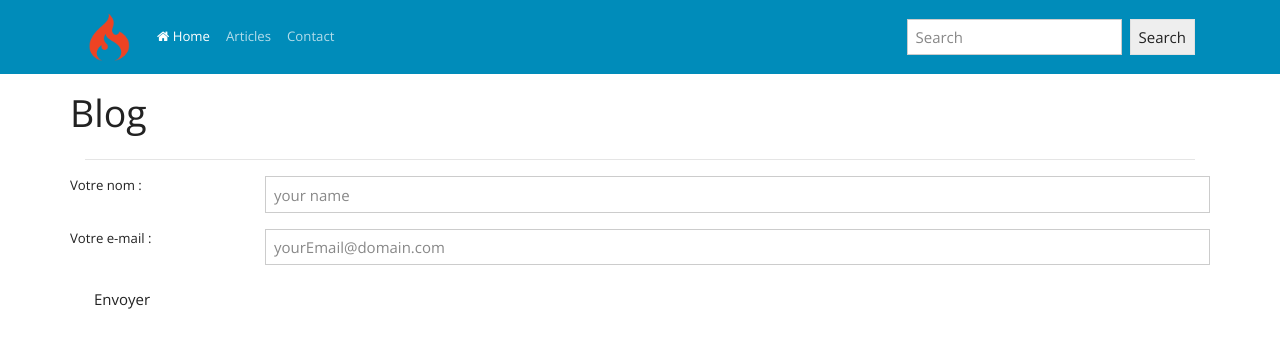
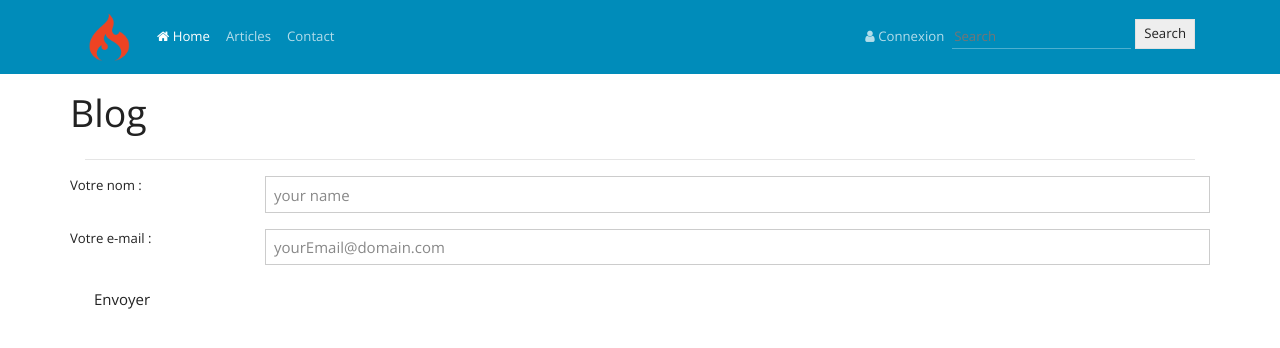
Before and after one commit to Benfarhat/CodeIgniter-3-Bootcamp-01, a CodeIgniter app: page /database/index.php/blog/contact in a window 1280 px wide. Shown: the top 348 px of the page. Run offline with CodeIgniter, Linux system fonts and the light colour scheme; some libraries are stand-ins or nearby versions.

Commit message:
add menu for connexion/changing search form

```diff
--- a/application/views/elements/menu.php
+++ b/application/views/elements/menu.php
@@ -19,10 +19,19 @@ defined('BASEPATH') OR exit('No direct script access allowed');
 					<?= anchor('contact', 'Contact', 'class="nav-link"') ?>
 				</li>
 			</ul>
+			<ul class="navbar-nav ml-auto">
+				<li class="nav-item">
+					<?= anchor('connexion', '<i class="fa fa-user"></i> Connexion', 'class="nav-link"') ?>
+				</li>
+				<li class="nav-item">
+
 			<form class="form-inline my-2 my-lg-0">
-				<input class="form-control mr-sm-2" placeholder="Search" type="text">
-				<button class="btn btn-secondary my-2 my-sm-0" type="submit">Search</button>
+				<input style="border:none;background-color:transparent;color:#fff;border-bottom:1px solid rgba(255,255,255,.3);margin-right:4px;padding-top:8px;" placeholder="Search" type="text">
+				<button class="btn btn-secondary btn-sm mey-2 mey-sm-0" type="submit">Search</button>
 			</form>
+    </li>
+			</ul>
+
 		</div>
 	</div>
 </nav>
```
